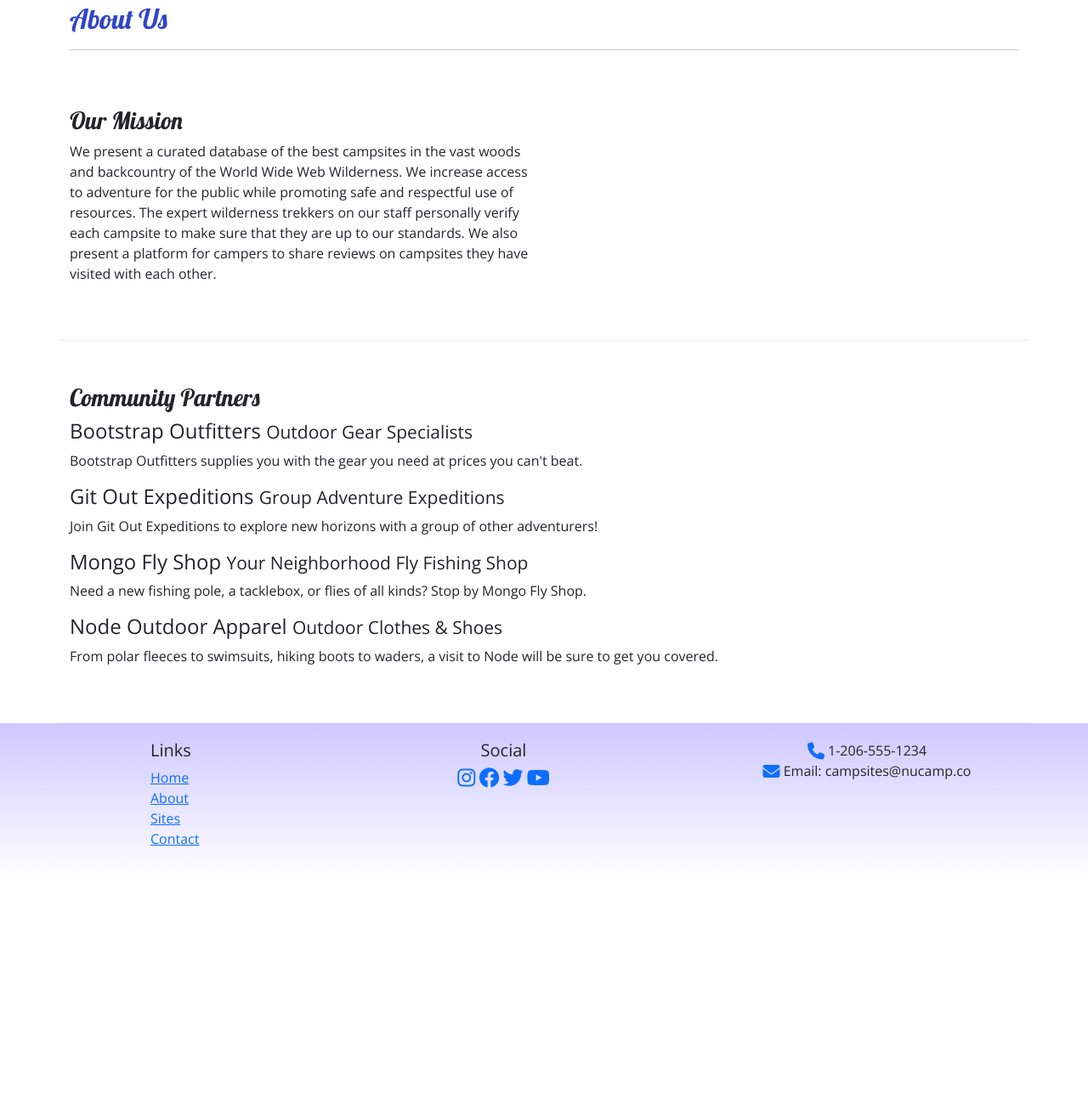
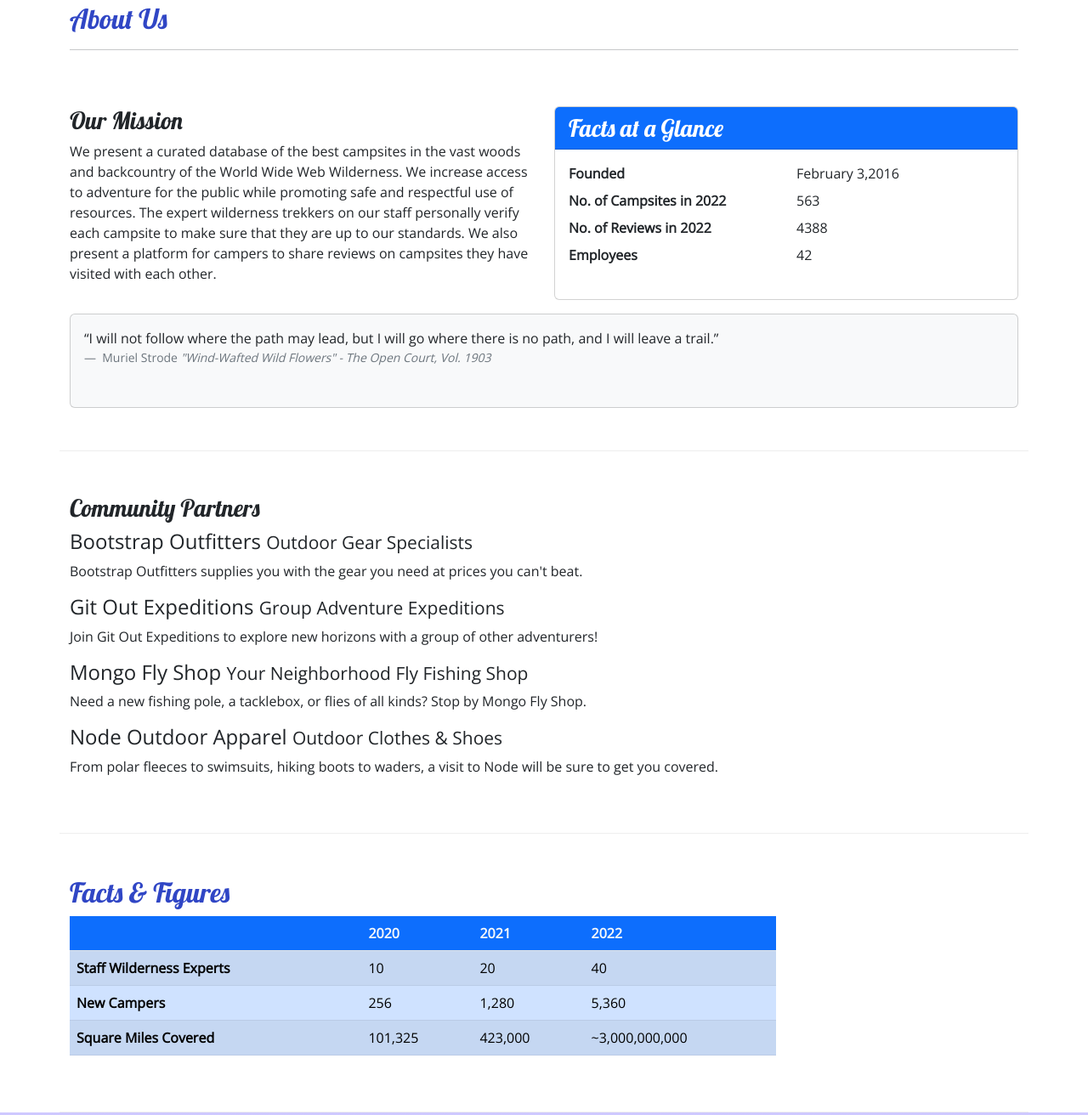
Before and after one commit to Tort1k00/Bootstrap-practice, a plain HTML site: page aboutus.html in a window 1280 px wide. Shown: the part 255-1567 px from the top of the page at 85% size. Before the commit the page ends 1290 px from the top, so only its background shows below. Drawn offline with nearby package versions, Linux system fonts and the light colour scheme.

Commit message:
"Tables and Cards"

```diff
--- a/aboutus.html
+++ b/aboutus.html
@@ -66,6 +66,35 @@
                 campsite to make sure that they are up to our standards. We also present a platform for campers to share reviews on campsites they have visited
                 with each other.</p>
             </div>
+            <div class="col-sm-6">
+                <div class="card">
+                    <h3 class="card-header bg-primary text-white">Facts at a Glance</h3>
+                    <div class="card-body">
+                        <dl class="row">
+                            <dt class="col-6">Founded</dt>
+                            <dd class="col-6">February 3,2016</dd>
+                            <dt class="col-6">No. of Campsites in 2022</dt>
+                            <dd class="col-6">563</dd>
+                            <dt class="col-6">No. of Reviews in 2022</dt>
+                            <dd class="col-6">4388</dd>
+                            <dt class="col-6">Employees</dt>
+                            <dd class="col-6">42</dd>
+                        </dl>
+                    </div>
+                </div>
+            </div>
+            <div class="col">
+                <div class="card bg-light mt-3">
+                    <figure class="card-body">
+                        <blockquote>
+                            <q>I will not follow where the path may lead, but I will go where there is no path, and I will leave a trail.</q>
+                        </blockquote>
+                       <figcaption class="blockquote-footer">
+                            Muriel Strode <cite>"Wind-Wafted Wild Flowers" - The Open Court, Vol. 1903</cite>
+                        </figcaption>
+                    </figure>
+                </div>
+            </div>
         </section>
 
         <section class="row row-content">
@@ -79,6 +108,45 @@
                 <p class="d-none d-sm-block">Need a new fishing pole, a tacklebox, or flies of all kinds? Stop by Mongo Fly Shop.</p>
                 <h4>Node Outdoor Apparel <small>Outdoor Clothes & Shoes</small></h4>
                 <p class="d-none d-sm-block">From polar fleeces to swimsuits, hiking boots to waders, a visit to Node will be sure to get you covered.</p>
+            </div>
+        </section>
+
+        <!-- table -->
+        <section class="row row-content">
+            <div class="col-sm-9">
+                <h2>Facts & Figures</h2>
+                <div class="table-responsive">
+                    <table class="table  table-striped">
+                        <thead class="bg-primary text-light">
+                            <tr>
+                                <th></th>
+                                <th>2020</th>
+                                <th>2021</th>
+                                <th>2022</th>
+                            </tr>
+                        </thead>
+                        <tbody class="table-primary">
+                            <tr>
+                                <th>Staff Wilderness Experts</th>
+                                <td>10</td>
+                                <td>20</td>
+                                <td>40</td>
+                            </tr>
+                            <tr>
+                                <th>New Campers</th>
+                                <td>256</td>
+                                <td>1,280</td>
+                                <td>5,360</td>
+                            </tr>
+                            <tr>
+                                <th>Square Miles Covered</th>
+                                <td>101,325</td>
+                                <td>423,000</td>
+                                <td>~3,000,000,000</td>
+                            </tr>
+                        </tbody>
+                    </table>
+                </div>
             </div>
         </section>
     </main>
```
